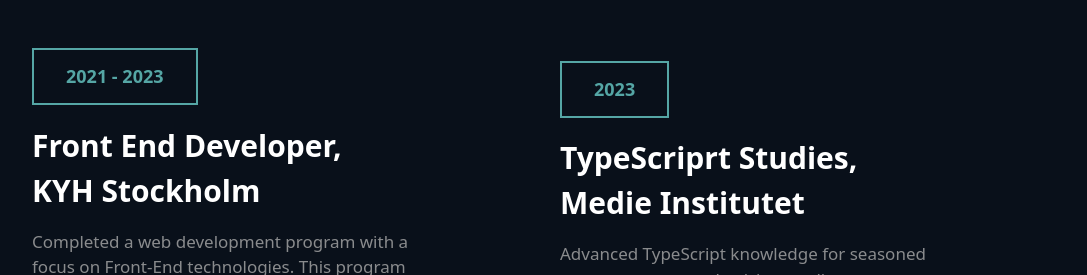
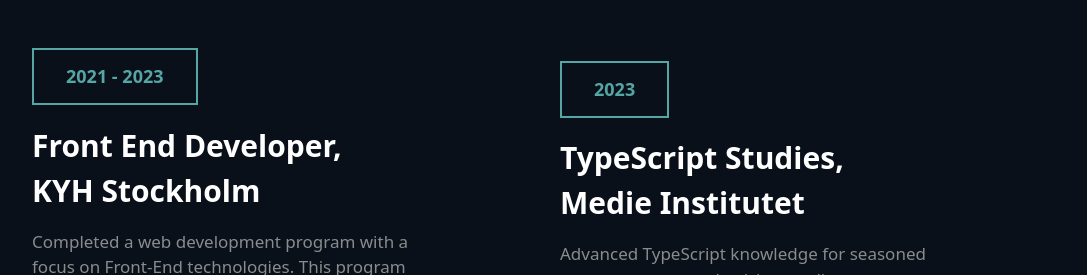
Before and after one commit to MarioDanilo0111/port_folio, a Next.js app: page / in a window 1280 px wide. Shown: the part 2040-2315 px from the top of the page, without its empty margins (96-1183 px from the left). Built offline with nearby package versions, Linux system fonts and the light colour scheme.

Commit message:
Correction of typos on Skills file

```diff
--- a/pages/Components/Skills.tsx
+++ b/pages/Components/Skills.tsx
@@ -30,7 +30,7 @@
           </div>
           <div className="">
             <SkillsItem
-              title="TypeScriprt Studies"
+              title="TypeScript Studies"
               fundation="Medie Institutet"
               year="2023"
               description="Advanced TypeScript knowledge for seasoned programmers, emphasizing quality assurance, code validation, and object-oriented programming practices.
```
